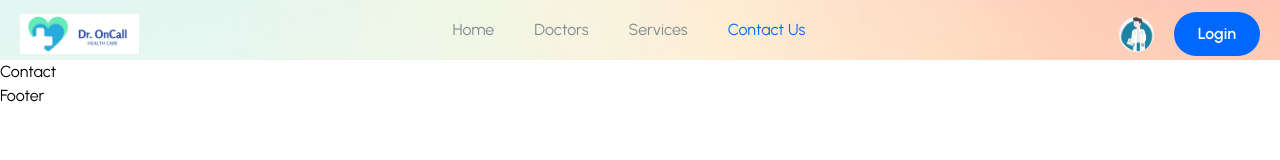
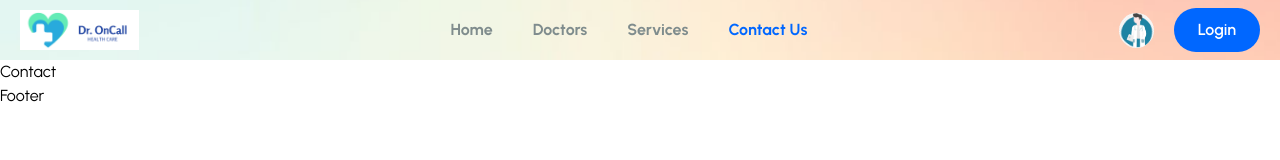
Before and after one commit to RavinduKavinda/doctor-appointment-booking, a React (Vite) app in the folder frontend/: page /contact in a window 1280 px wide. Shown: the top 160 px of the page. Built offline with nearby package versions, Linux system fonts and the light colour scheme; a web font is replaced by a local one.

Commit message:
margin remove

```diff
--- a/frontend/src/components/Header/Header.jsx
+++ b/frontend/src/components/Header/Header.jsx
@@ -30,16 +30,16 @@ const Header = () => {
         <div className="flex items-center justify-between">
           {/* Logo */}
           <div>
-              <img src={logo} alt="logo" className="max-h-10 mt-2"/>
+              <img src={logo} alt="logo" className="max-h-10"/>
           </div>
 
           {/*menu*/}
           <div className="navigation">
-            <ul className="menu flex items-center gap-10">
+            <ul className="menu flex items-center gap-10 font-bold">
               {navLinks.map((link,index) =>
                <li key={index}>
                     <NavLink to={link.path} className={navClass=> navClass.isActive ?
-                      'text-primaryColor test-[16px] leading-7 font[600] mt-2' :
+                      'text-primaryColor test-[16px] leading-7 font[600]' :
                       'text-textColor test-[16px] leading-7 font[500] hover:text-primaryColor mt-2'}>
                       {link.display}
                     </NavLink>
@@ -54,19 +54,19 @@ const Header = () => {
               <div>
                 <Link to="/">
                 <figure className="w-[35px] h-[35px] rounded-full cursor-pointer">
-                  <img src={userImg} className='w-full rounded-full mt-2' alt="avatarIcon" />
+                  <img src={userImg} className='w-full rounded-full' alt="avatarIcon" />
                 </figure>
                 </Link>
               </div>
 
               <Link to="/login">
-                <button className="bg-primaryColor text-white px-6 py-2 mt-2 font-[600] h-[44px] flex items-center justify-center rounded-[50px]">
+                <button className="bg-primaryColor text-white px-6 py-2 font-[600] h-[44px] flex items-center justify-center rounded-[50px]">
                   Login
                 </button>
               </Link>
 
               <span className="md:hidden">
-                <BiMenu className= "text-[30px] mt-2 cursor-pointer"/>
+                <BiMenu className= "text-[30px] cursor-pointer"/>
               </span>
 
           </div>
```
